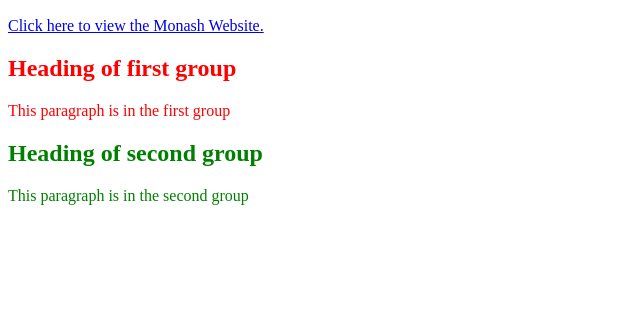
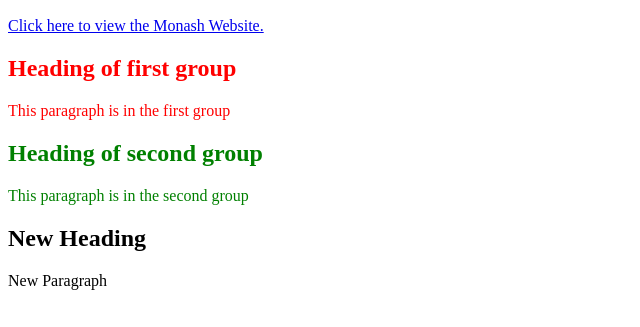
Before and after one commit to jjin0021/3179, a plain HTML site: page index.html in a window 1280 px wide. Shown: the part 473-800 px from the top of the page, without its empty margins (0-640 px from the left). Drawn offline with Linux system fonts and the light colour scheme.

Commit message:
updated first html file

```diff
--- a/index.html
+++ b/index.html
@@ -47,5 +47,9 @@
         <h2>Heading of second group</h2>
         <p>This paragraph is in the second group</p>
     </div>
+
+    <h2>New Heading</h2>
+    <p>New Paragraph</p>
+
 </body>
 </html>
```
